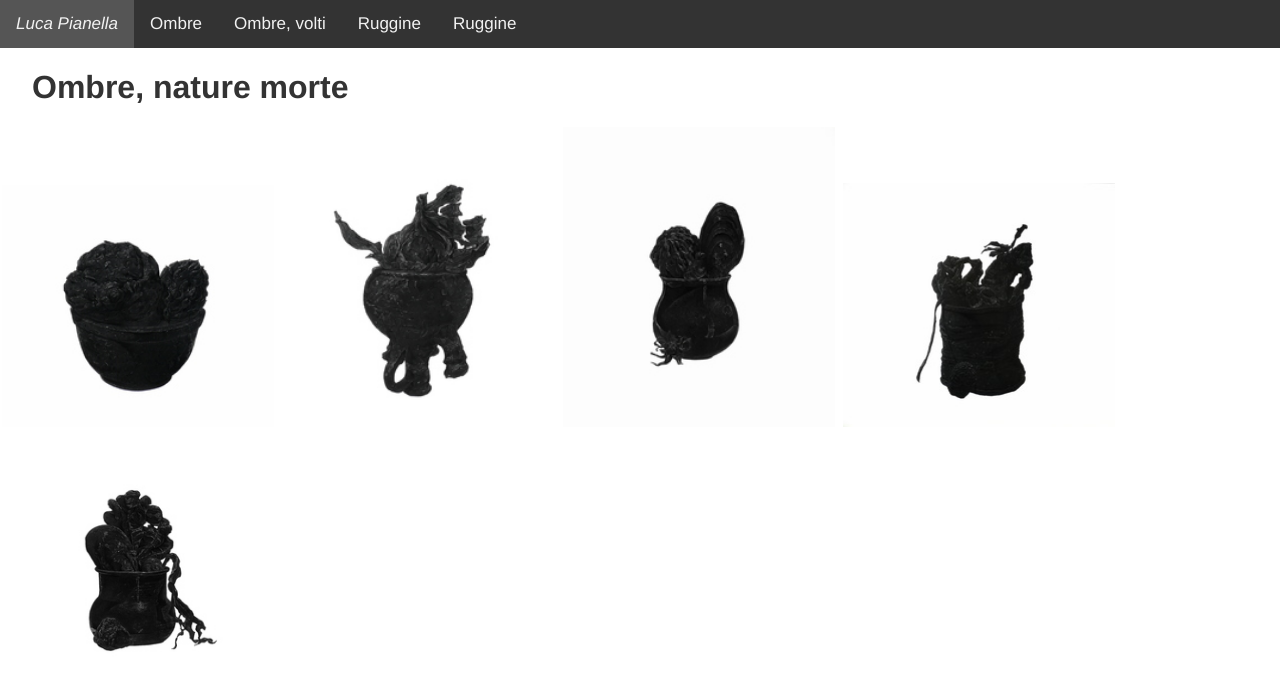
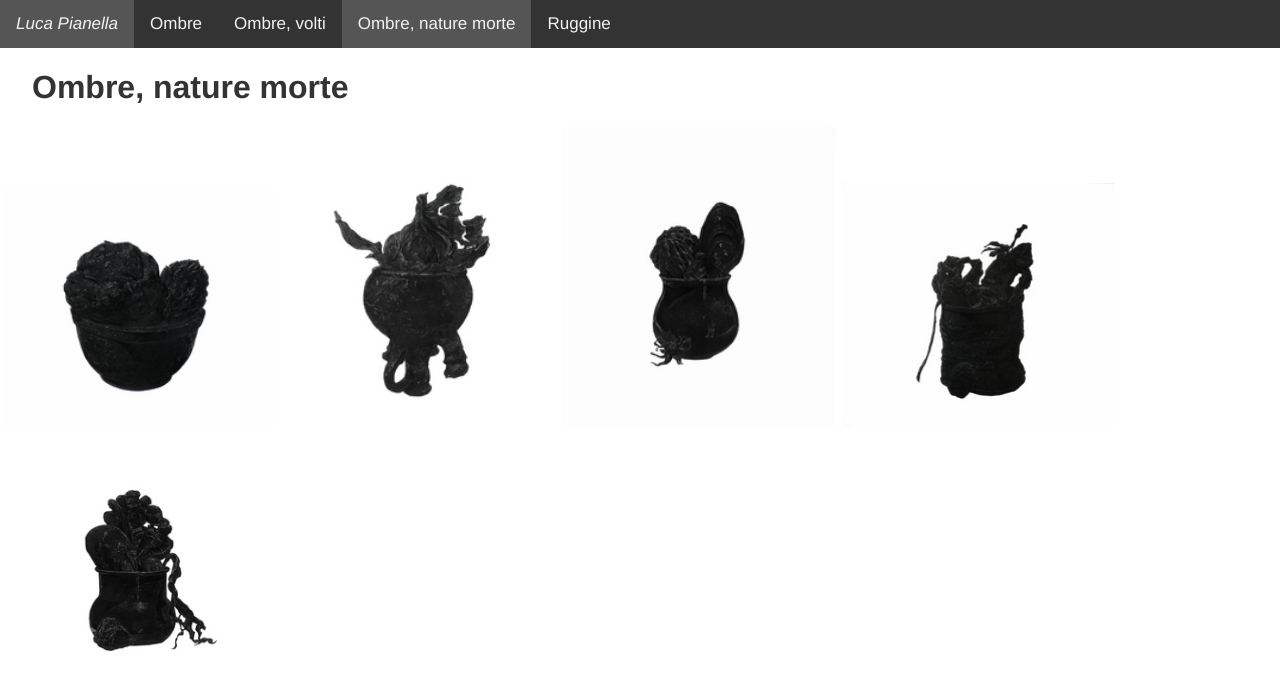
Before and after one commit to liukliuk/liukliuk.github.io, a Jekyll site: the page built from opere/ombre-nature-morte/index.html, in a window 1280 px wide. Shown: the top 690 px of the page. Built offline with Jekyll 4.4.1, drawn with Linux system fonts in a browser that asks for light colours.

Commit message:
migliorata gestione dei link

```diff
--- a/_includes/topnav.html
+++ b/_includes/topnav.html
@@ -1,36 +1,36 @@
 <ul class="topnav" id="myTopnav">
   {% if page.title == "Home page" %}
-    <li><a href="javascript:void(0)"><em>Luca Pianella</em></a></li>
+    <li><a class="current-page" href="javascript:void(0)"><em>Luca Pianella</em></a></li>
   {% else %}
     <li><a href="/"><em>Luca Pianella</em></a></li>
   {% endif %}
 
   {% if page.title == "Ombre" %}
-    <li><a href="javascript:void(0)">Ruggine</a></li>
+    <li><a class="current-page" href="javascript:void(0)">Ombre</a></li>
   {% else %}
     <li><a href="/opere/ombre">Ombre</a></li>
   {% endif %}
 
   {% if page.title == "Ombre, volti" %}
-    <li><a href="javascript:void(0)">Ruggine</a></li>
+    <li><a class="current-page" href="javascript:void(0)">Ombre, volti</a></li>
   {% else %}
     <li><a href="/opere/ombre-volti">Ombre, volti</a></li>
   {% endif %}
 
   {% if page.title == "Ombre, nature morte" %}
-    <li><a href="javascript:void(0)">Ruggine</a></li>
+    <li><a class="current-page" href="javascript:void(0)">Ombre, nature morte</a></li>
   {% else %}
     <li><a href="/opere/ombre-nature-morte">Ombre, nature morte</a></li>
   {% endif %}
 
   {% if page.title == "Ruggine" %}
-    <li><a href="javascript:void(0)">Ruggine</a></li>
+    <li><a class="current-page" href="javascript:void(0)">Ruggine</a></li>
   {% else %}
     <li><a href="/opere/ruggine">Ruggine</a></li>
   {% endif %}
 
   <li class="icon">
-    <a href="javascript:void(0);" onclick="expandNav()">&#9776</a>
+    <a href="javascript:void(0)" onclick="expandNav()">&#9776</a>
   </li>
 </ul>
 
--- a/assets/css/style.css
+++ b/assets/css/style.css
@@ -476,6 +476,11 @@ ul.topnav li a:hover { background-color: #555; }
 
 ul.topnav li.icon { display: none; }
 
+.current-page {
+  background-color: #555;
+  pointer-events: none;
+}
+
 /* When the screen is less than 680 pixels wide, hide all list items, except for the first one ("Home"). Show the list item that contains the link to open and close the topnav (li.icon) */
 
 @media screen and (max-width: 680px) {
--- a/src/styles/variables.scss
+++ b/src/styles/variables.scss
@@ -1 +1,2 @@
 $black: #333;
+$gray: #555;
```
Also changed, not shown: src/styles/topnav.scss (+6 -1 lines).
